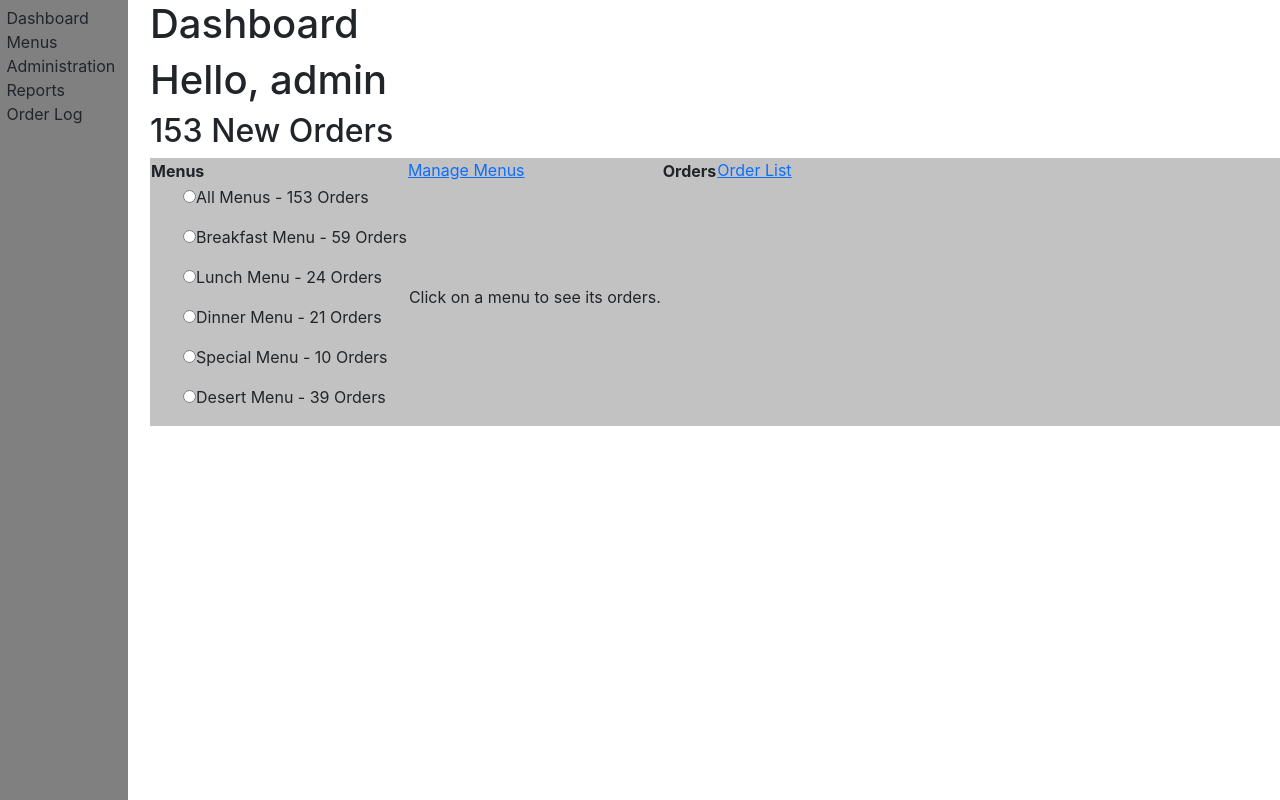
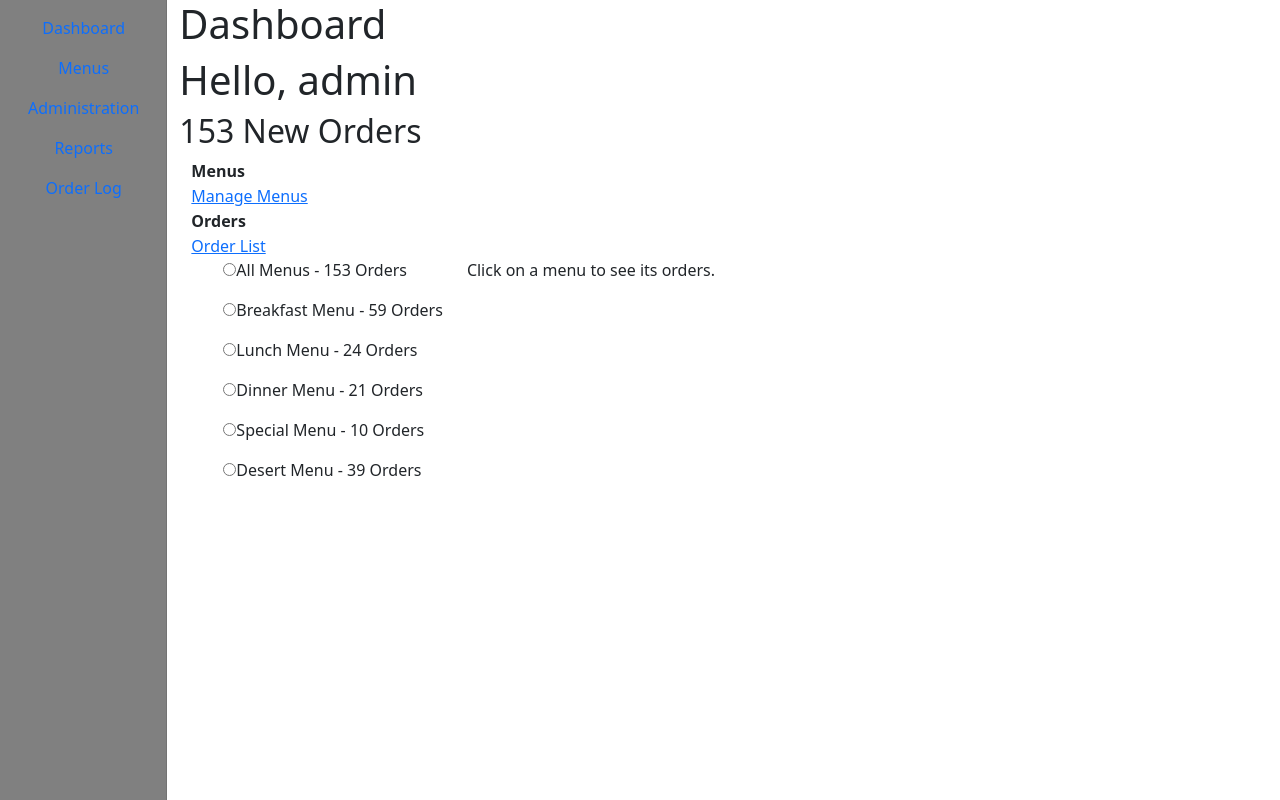
Before and after one commit to firetending/legendary-dollop, a React (Create React App) app in the folder frontend/: page / in a window 1280 px wide. Built offline with nearby package versions, Linux system fonts and the light colour scheme.

Commit message:
Bootstrap added to Item list

```diff
--- a/frontend/package.json
+++ b/frontend/package.json
@@ -12,7 +12,7 @@
     "@types/react-dom": "^18.0.8",
     "bootstrap": "^5.2.3",
     "react": "^18.2.0",
-    "react-bootstrap": "^2.6.0",
+    "react-bootstrap": "^2.7.0",
     "react-dom": "^18.2.0",
     "react-scripts": "5.0.1",
     "typescript": "^4.8.4",
--- a/frontend/src/adminside/admin-dashboard/AdminDashboard.js
+++ b/frontend/src/adminside/admin-dashboard/AdminDashboard.js
@@ -1,6 +1,7 @@
 import React, { Component } from 'react'
 import Sidebar from '../sidebar'
-import '../adminstyles.css'
+import { Image, Card, Container, Row, Col } from 'react-bootstrap'
+import 'bootstrap/dist/css/bootstrap.min.css'
 
 // Displays every menu in a list and allows the user to select a menu.
 const MenuScrollList = (props) => {
@@ -36,13 +37,27 @@ const ItemList = (props) => {
         const items = reactLovesToBreak[0].items;
         const listedItems = items.map((item) => {
             return (
-                <div className='menuItem'>
-                    <label>{item.name} ({item.orders})</label>
-                </div>
+                <Card border="light" style={{ width: '30rem' }} className='menuItem'>
+                    <Card.Body>
+                        <Container fluid style={{ padding: '0px' }}>
+                            <Row>
+                                <Col xs={3}><Image rounded thumbnail src={item.image} />
+                                </Col>
+                                <Col>
+                                    <Card.Title>{item.name}</Card.Title>
+                                    <Card.Subtitle>{item.orders} Orders</Card.Subtitle>
+                                    <Card.Text>{item.description}</Card.Text>
+                                </Col>
+                            </Row>
+                        </Container>
+                    </Card.Body>
+                </Card>
             )
         })
 
-        return <div className='itemList'>{listedItems}</div>
+        return (
+            <Row className='itemList'>{listedItems}</Row>
+        )
     }
 }
 
@@ -56,7 +71,8 @@ class AdminDashboardPage extends Component {
             items.push(
                 {
                     name: `Item ${Math.round(Math.random() * 100)}`,
-                    description: 'Food Item',
+                    description: 'Food Food Food Food Food Food Food Food Food Food Food Food Food Food Food Food Food Food Food',
+                    image: 'https://picsum.photos/100',
                     orders: Math.round(Math.random() * 8)
                 }
             )
@@ -145,32 +161,36 @@ class AdminDashboardPage extends Component {
         const { menus, selectedMenu } = this.state;
 
         return (
-            <div className='adminDashboardPage'>
+            <Container fluid>
+                <Row>
+                    <Col md="auto" className='sidebar'>
                         <Sidebar />
-                <main>
+                    </Col>
+                    <Col>
                         <div className='top'>
                             <h1 className='title'>Dashboard</h1>
                             <h1 className='largetitle'>Hello, admin</h1>
                         </div>
                         <h2>{this.getAllOrders(menus)} New Orders</h2>
                         <div className='bottom'>
-                        <table>
-                            <tr>
+                            <Container>
+                                <Row>
                                     <th>Menus</th><a href=''>Manage Menus</a>
                                     <th>Orders</th><a href=''>Order List</a>
-                            </tr>
-                            <tr>
-                                <td className='scrollList'>
+                                </Row>
+                                <Row>
+                                    <Col md='auto'>
                                         <MenuScrollList menuListData={menus} selectMenu={this.selectMenu} getTotalOrders={this.getTotalOrders} getAllOrders={this.getAllOrders} />
-                                </td>
-                                <td className='scrollList'>
+                                    </Col>
+                                    <Col>
                                         <ItemList menuData={selectedMenu} />
-                                </td>
-                            </tr>
-                        </table>
+                                    </Col>
+                                </Row>
+                            </Container>
                         </div>
-                </main>
-            </div>
+                    </Col>
+                </Row>
+            </Container>
         )
     }
 }
--- a/frontend/src/adminside/adminstyles.css
+++ b/frontend/src/adminside/adminstyles.css
@@ -1,37 +1,14 @@
 .sidebar {
-    position: fixed;
-    z-index: 1;
     top: 0;
-    padding-top: 0.5%;
+    bottom: 0;
     left: 0;
-    padding-left: 0.5%;
-    padding-right: 1%;
-    overflow-x: hidden;
-    height: 100%;
+    min-height: 100vh !important;
+    z-index: 100;
+    box-shadow: inset -1px 0 0 rgba(0, 0, 0, .1);
     background-color: gray;
-    text-align: left;
+    color: white;
 }
 
-.menuList {
-    display: inline-block;
+#sidebar-wrapper .sidebar-heading {
+    font-size: 1.2rem;
 }
-
-main {
-    display: block;
-    padding-left: 150px;
-}
-
-.menu {
-    outline: 2px solid black;
-
-}
-
-.bottom {
-    position: block;
-    bottom: 11px;
-    background-color: rgb(194, 194, 194);
-}
-
-/* .itemList {
-    float: right
-} */
--- a/frontend/src/adminside/sidebar.js
+++ b/frontend/src/adminside/sidebar.js
@@ -1,19 +1,28 @@
 import React, { Component } from 'react'
+import { Nav } from "react-bootstrap";
+import 'bootstrap/dist/css/bootstrap.min.css'
 import './adminstyles.css'
 
 class Sidebar extends Component {
     render() {
         return (
-            <div className="sidebar">
-                <table>
-                    {/**Will be replaced with links after the pages are created.**/}
-                    <tr>Dashboard</tr>
-                    <tr>Menus</tr>
-                    <tr>Administration</tr>
-                    <tr>Reports</tr>
-                    <tr>Order Log</tr>
-                </table>
-            </div>
+            <Nav className="navbar navbar-light flex-column" activeKey="/home" id="sidebar" >
+                <Nav.Item>
+                    <Nav.Link href="/home">Dashboard</Nav.Link>
+                </Nav.Item>
+                <Nav.Item>
+                    <Nav.Link href="/home">Menus</Nav.Link>
+                </Nav.Item>
+                <Nav.Item>
+                    <Nav.Link href="/home">Administration</Nav.Link>
+                </Nav.Item>
+                <Nav.Item>
+                    <Nav.Link href="/home">Reports</Nav.Link>
+                </Nav.Item>
+                <Nav.Item>
+                    <Nav.Link href="/home">Order Log</Nav.Link>
+                </Nav.Item>
+            </Nav>
         )
     }
 }
```
Also changed, not shown: 1 other file (tests, documents, lock files or other folders). Lines whose indentation alone changed are shown as unchanged.
